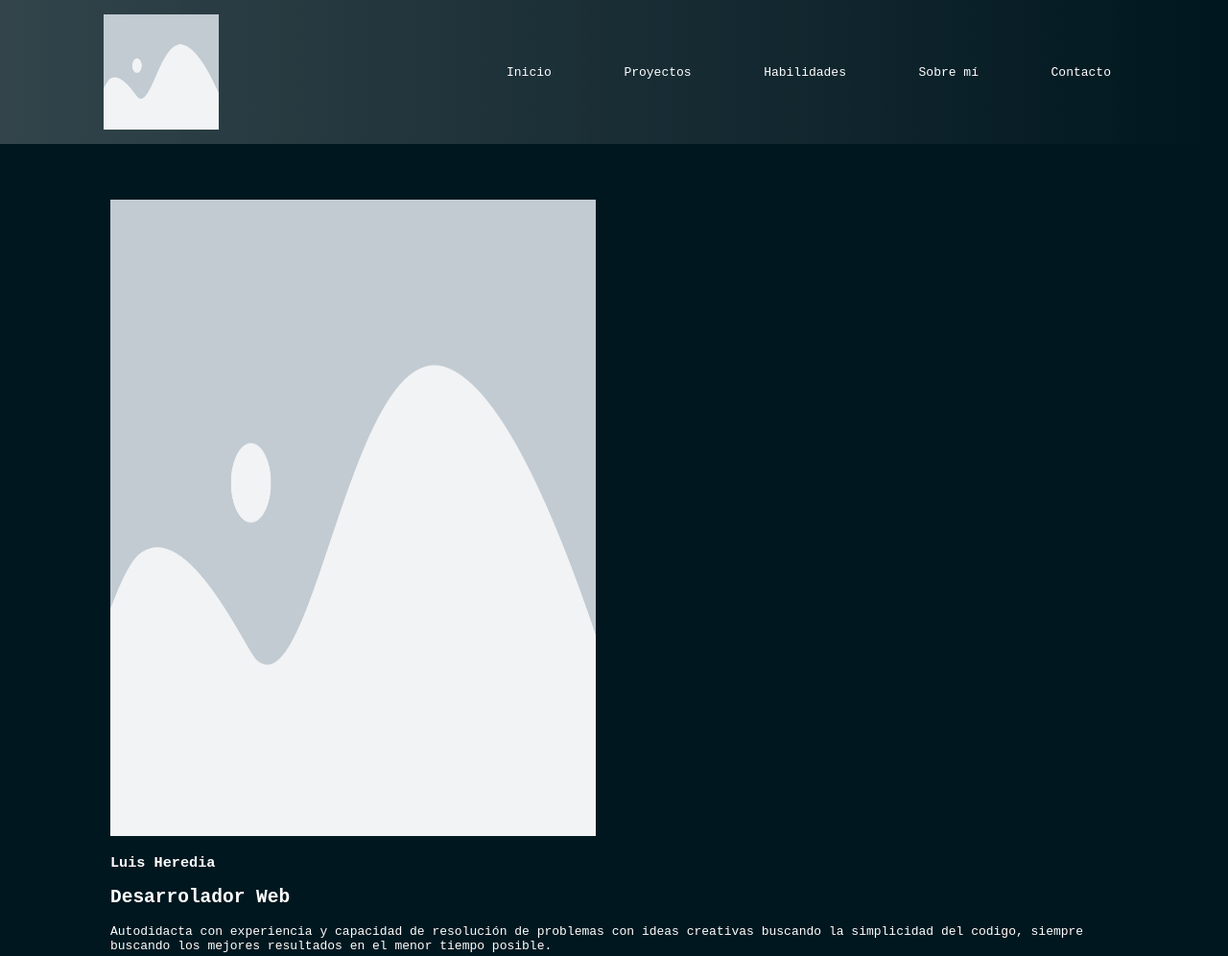
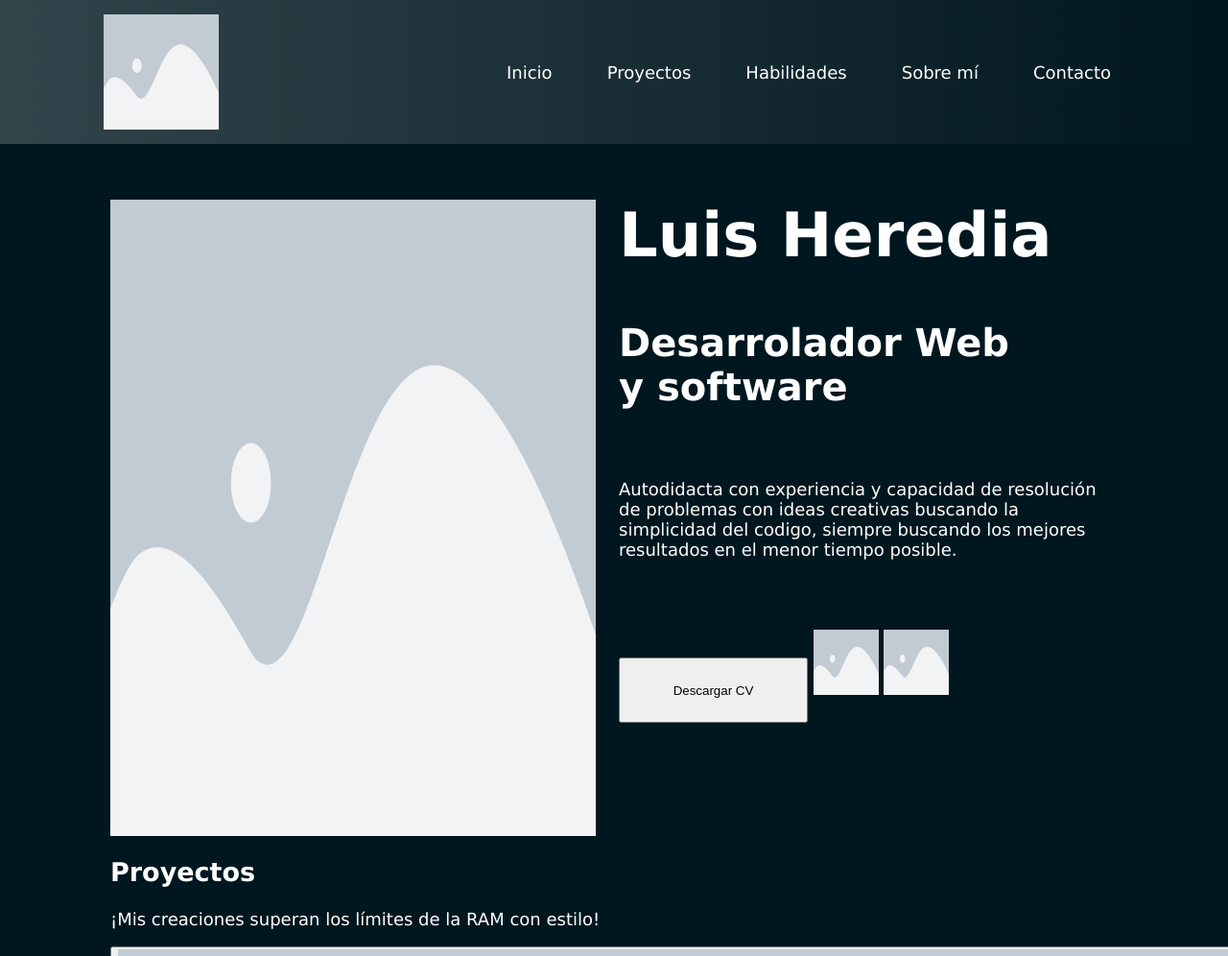
Before and after one commit to Skrillboss/portafolio-2.0, a plain HTML site: page index.html in a window 1280 px wide. Shown: the top 996 px of the page at 96% size. Drawn offline with Linux system fonts and the light colour scheme.

Commit message:
inicio terminado al 70%

```diff
--- a/CSS/style.css
+++ b/CSS/style.css
@@ -5,7 +5,8 @@
   --color-fuente-principal: rgb(255, 255, 255);
   --color-fuente-secundario: #00A8E8;
   --color-borde: #003459;
-  font-family: monospace;
+  font-family:'Lucida Sans', 'Lucida Sans Regular', 'Lucida Grande', 'Lucida Sans Unicode', Geneva, Verdana, sans-serif;
+  font-size: 18px;
 }
 
 
@@ -69,11 +70,41 @@ header{
 
 .inicio{
   margin-top: 208px;
+  display: flex;
 }
 
-.inicio img{
-
+.imagen-perfil{
   height: 663px;
   width: 506px;
+  margin-right: 24px;
+}
 
+.inicio article{
+  height: 663px;
 }
+
+.inicio article h1{
+  font-size: 64px;
+  font-weight: bold;
+  margin: 0 auto 10%;
+}
+
+.inicio article h2{
+  font-size: 40px;
+  font-weight: 700;
+  margin: 0 auto 14%;
+}
+
+.inicio article p{
+  margin: 0 auto 14%;
+}
+
+.boton-descargar-cv{
+  height: 68px;
+  width: 197px;
+}
+
+.boton-contacto{
+  height: 68px;
+  width: 68px;
+}
--- a/index.html
+++ b/index.html
@@ -29,20 +29,22 @@
 
 
         <section class="inicio">
-            <img src="/imagenes/imagen-ejemplo/elementor-placeholder-image.webp" alt="Imagen de mi persona">
+            <img src="/imagenes/imagen-ejemplo/elementor-placeholder-image.webp" alt="Imagen de mi persona" class="imagen-perfil">
             <article>
                 <h1>Luis Heredia</h1>
-                <h2>Desarrolador Web</h2>
+                <h2>Desarrolador Web <br>
+                    y software
+                </h2>
                 <p>Autodidacta con experiencia y capacidad de
                     resolución de problemas con ideas creativas
                     buscando la simplicidad del codigo, siempre
                     buscando los mejores resultados en el menor
                     tiempo posible.</p>
-                <button>Descargar CV</button>
+                <button class="boton-descargar-cv">Descargar CV</button>
                 <a href="#">
-                    <img src="/imagenes/imagen-ejemplo/elementor-placeholder-image.webp" alt="logo de Linkedin"></a>
+                    <img src="/imagenes/imagen-ejemplo/elementor-placeholder-image.webp" alt="logo de Linkedin" class="boton-contacto"></a>
                 <a href="#">
-                    <img src="/imagenes/imagen-ejemplo/elementor-placeholder-image.webp" alt="logo de GitHub"></a>
+                    <img src="/imagenes/imagen-ejemplo/elementor-placeholder-image.webp" alt="logo de GitHub" class="boton-contacto"></a>
 
             </article>
 
```
